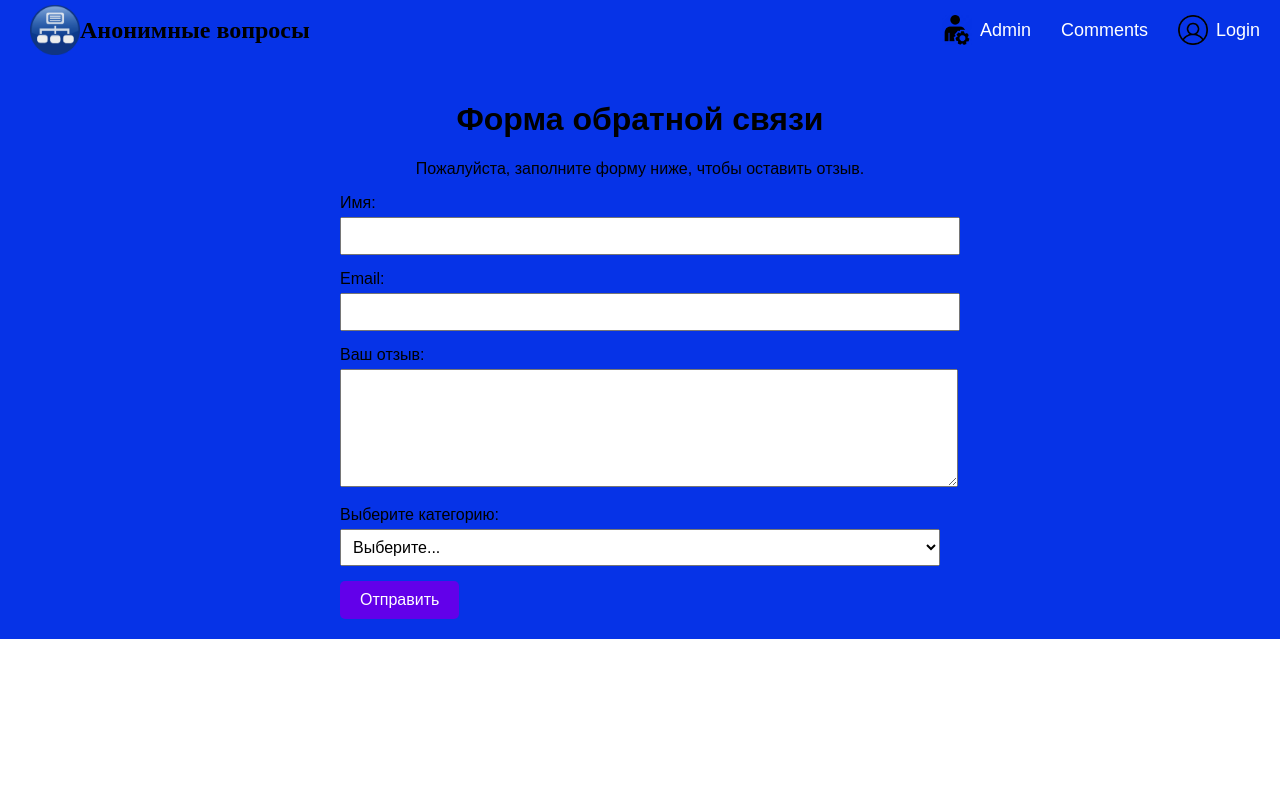
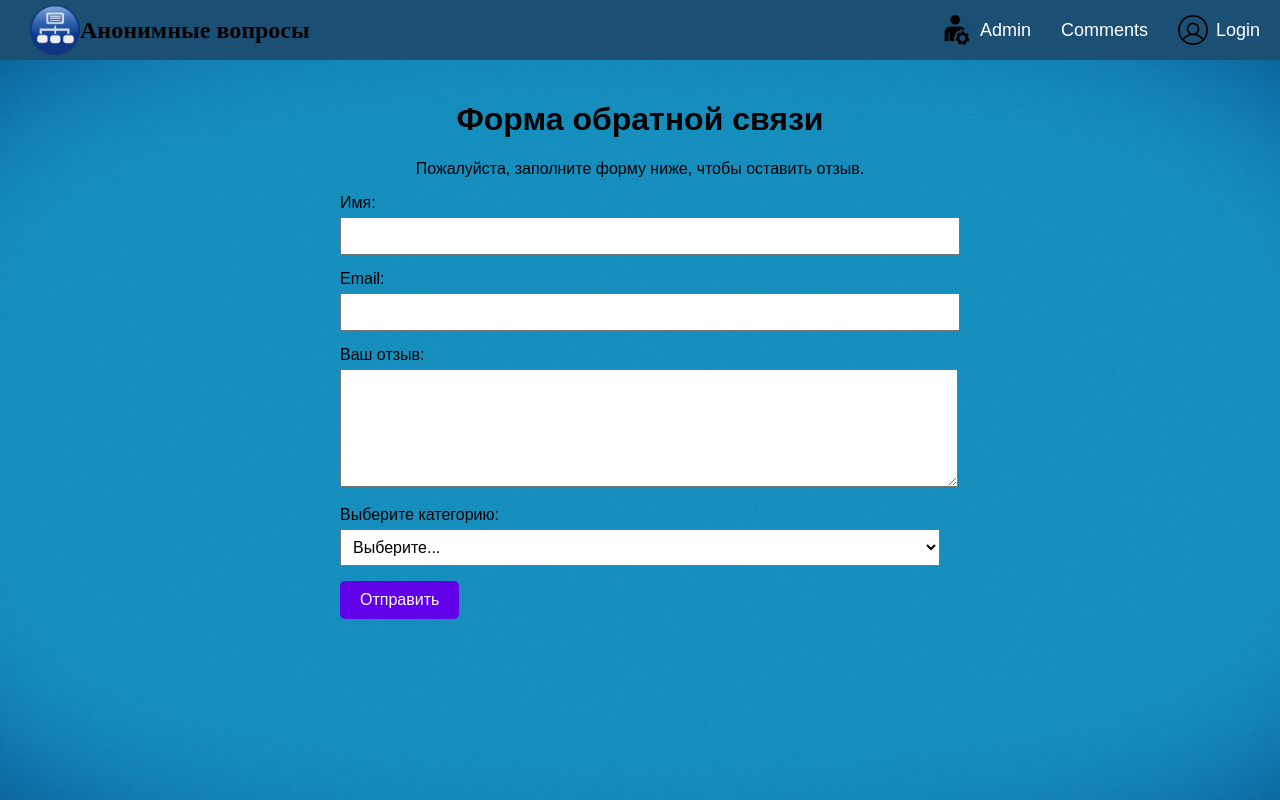
Before and after one commit to gigcomm/Anonymous_question_system, a React (Create React App) app in the folder frontend/: page /comment in a window 1280 px wide. Built offline with nearby package versions, Linux system fonts and the light colour scheme.

Commit message:
background

```diff
--- a/frontend/src/components/Navbar.css
+++ b/frontend/src/components/Navbar.css
@@ -1,3 +1,7 @@
+.Head{
+  background-color: #1b5074;
+}
+
 nav {
     height: 60px;
     display: flex;
--- a/frontend/src/components/Navbar.tsx
+++ b/frontend/src/components/Navbar.tsx
@@ -9,7 +9,7 @@ function Navbar() {
   const { isAuthenticated } = useAuth()
   return (
     <>
-      <nav>
+      <nav className='Head'>
         <div className="nav-left">
           {/* Иконка сайта слева */}
           <Link to="/">
--- a/frontend/src/pages/Coment.tsx
+++ b/frontend/src/pages/Coment.tsx
@@ -1,4 +1,5 @@
 import React, { useState } from 'react';
+import './Coments.css'
 
 const Com: React.FC = () => {
   const [formData, setFormData] = useState({
@@ -20,6 +21,7 @@ const Com: React.FC = () => {
   };
 
   return (
+    <div className='base'>
     <div style={{ maxWidth: '600px', margin: '0 auto', padding: '20px', fontFamily: 'Arial, sans-serif' }}>
       <h1 style={{ textAlign: 'center' }}>Форма обратной связи</h1>
       <p style={{ textAlign: 'center' }}>Пожалуйста, заполните форму ниже, чтобы оставить отзыв.</p>
@@ -87,6 +89,7 @@ const Com: React.FC = () => {
         </button>
       </form>
     </div>
+    </div>
   );
 };
 
--- /dev/null
+++ b/frontend/src/pages/Coments.css
@@ -0,0 +1,9 @@
+.base{
+    height: calc(100vh - 60px);
+    background-image: url('../../public/imgs/blue_back.jpg');
+    background-size: cover;
+    background-position: center;
+    background-repeat: no-repeat;
+    justify-content: center;
+    align-items: center;
+  }
--- a/frontend/src/pages/Main.css
+++ b/frontend/src/pages/Main.css
@@ -1,5 +1,15 @@
+.base{
+  height: calc(100vh - 60px);
+  background-image: url('../../public/imgs/blue_back.jpg');
+  background-size: cover;
+  background-position: center;
+  background-repeat: no-repeat;
+  justify-content: center;
+  align-items: center;
+}
+
 .add-var {
-  background-color: #007bff;
+  background-color: #0a1175;
   color: white;
   padding: 5px 10px;
   font-size: 14px;
--- a/frontend/src/pages/Main.tsx
+++ b/frontend/src/pages/Main.tsx
@@ -56,7 +56,8 @@ const Main: React.FC = () => {
   };
 
   return (
-    <div className='base' style={{ maxWidth: '800px', margin: '0 auto', padding: '20px', fontFamily: 'Arial, sans-serif' }}>
+    <div className='base'>
+    <div style={{ maxWidth: '1000px', margin: '0 auto', padding: '20px', fontFamily: 'Arial, sans-serif' }}>
       <h1 style={{ textAlign: 'center' }}>Создание теста</h1>
       <div style={{ marginBottom: '20px' }}>
         <input
@@ -148,6 +149,7 @@ const Main: React.FC = () => {
         Сохранить тест
       </button>
     </div>
+    </div>
   );
 };
 
```
Also changed, not shown: frontend/public/imgs/blue_back.jpg (added).
